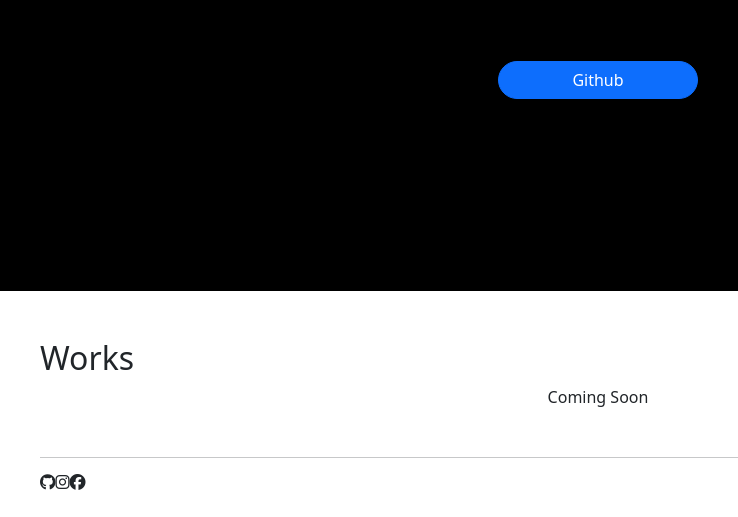
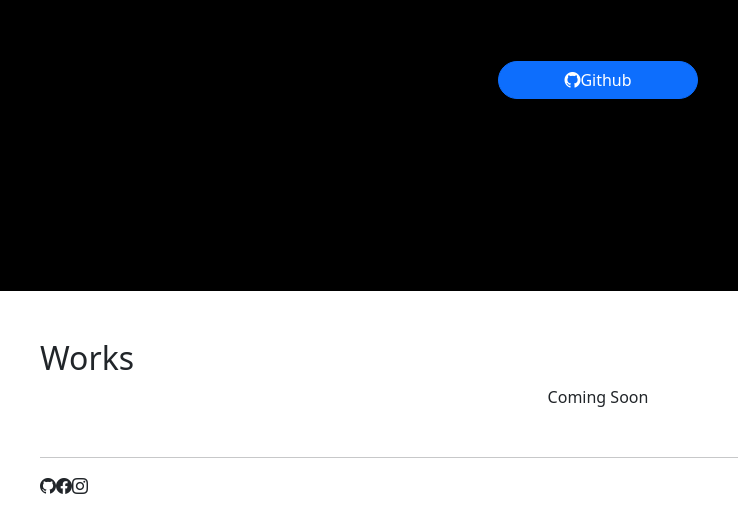
Before and after one commit to rezafresh/rezafresh.github.io, a plain HTML site: page index.html in a window 1280 px wide. Shown: the part 877-1394 px from the top of the page, 42-780 px from the left. Drawn offline with nearby package versions, Linux system fonts and the light colour scheme.

Commit message:
Update index.html

```diff
--- a/index.html
+++ b/index.html
@@ -12,7 +12,7 @@
     <link rel="stylesheet" href="css/style.css" />
 
     <!-- Font Awesome -->
-    <link rel="stylesheet" type="text/css" href="https://cdnjs.cloudflare.com/ajax/libs/font-awesome/4.7.0/css/font-awesome-min.css">
+    <link rel="stylesheet" type="text/css" href="https://cdn.jsdelivr.net/npm/bootstrap-icons@1.10.4/font/bootstrap-icons.css">
     <link rel="stylesheet" href="css/icon.css" />
 
     <title>Zear</title>
@@ -51,7 +51,7 @@
                             <h3 class="intro">Hello, I'm Reza, 19 years old from Bandung, Indonesia.</h3>
                             <h3 class="sekol">Currently study at Sunan Gunung Djati State Islamic University from 2022 until now.</h3>
 
-                            <a class="btn btn-primary btn-github mt-5" href="https://github.com/rezafresh">Github</a>
+                            <a class="btn btn-primary btn-github mt-5" href="https://github.com/rezafresh"><i class="bi bi-github"></i>Github</a>
 
                         </div>
                     </div>
@@ -198,9 +198,11 @@
                     <div class="col-12">
                         <div class="d-flex justify-content-between">
                             <div class="d-flex">
-                                <i class="fa fa-github"></i>
-                                <i class="fa fa-instagram"></i>
-                                <i class="fa fa-facebook"></i>
+                                <i class="bi bi-github"></i>
+                                <i class="bi bi-facebook"></i>
+                                <i class="bi bi-instagram"></i>
+
+
                             </div>
 
                             <p class="zear-footer ">
```
